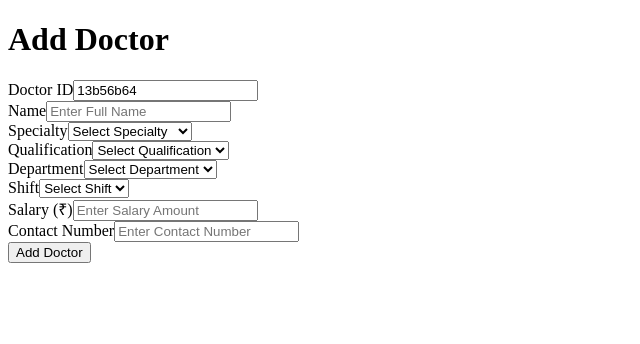
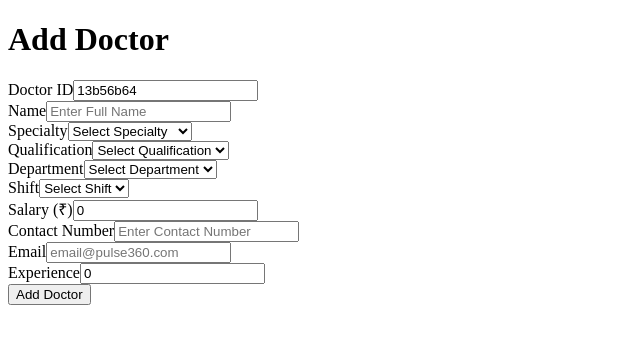
Before and after one commit to Satwik-Kar/HMS, a Next.js app in the folder hms-app/: page /home/admin/AddDoctor in a window 1280 px wide. Shown: the top 344 px of the page, without its empty margins (0-640 px from the left). Built offline with nearby package versions, Linux system fonts and the light colour scheme.

Commit message:
made certain errors fixed like contact and shift

```diff
--- a/hms-app/src/pages/home/admin/AddDoctor.jsx
+++ b/hms-app/src/pages/home/admin/AddDoctor.jsx
@@ -1,17 +1,20 @@
 import {useEffect, useState} from 'react';
 import {v4 as uuidv4} from 'uuid';
+import {toast, ToastContainer} from "react-toastify";
 
 export default function AddDoctor() {
     const [formData, setFormData] = useState({
         id: '', // Initially empty, will be autogenerated
         name: '',
         specialty: '',
-        experience: '',
+        experience: 0,
         qualification: '',
         department: '',
-        shift: '',
-        salary: '',
+        shift_: '',
+        salary: 0,
         contact: '',
+        email: '',
+        status: '',
     });
 
     useEffect(() => {
@@ -32,18 +35,107 @@ export default function AddDoctor() {
         setFormData({...formData, [name]: value});
     };
 
+    function performCheck(formData) {
+        let idx = 0
+        let idx_ = 9
+        let errors = []
+        const id = formData.id
+        const name = formData.name
+        const specialty = formData.specialty
+        const experience = formData.experience
+        const qualification = formData.qualification
+        const department = formData.department
+        const shift = formData.shift_
+        const salary = formData.salary
+        const contact = formData.contact
+        const email = formData.email
+        const status = formData.status
+        const phoneRegex = /^\+\d+/;
+        const emailRegex = /^[^\s@]+@[^\s@]+\.[^\s@]+$/;
+        if (name.length > 0) {
+            idx++
+        } else {
+            errors.push("name")
+        }
+        if (specialty.length > 0) {
+            idx++
+        } else {
+            errors.push("specialty")
+        }
+        if (parseInt(experience) > 0) {
+            idx++
+        } else {
+            errors.push("experience")
+        }
+        if (qualification.length > 0) {
+            idx++
+        } else {
+            errors.push("qualification")
+        }
+        if (department.length > 0) {
+            idx++
+        } else {
+            errors.push("department")
+        }
+        if (shift.length > 0) {
+            idx++
+        } else {
+            errors.push("shift")
+        }
+        if (parseInt(salary) > 0) {
+            idx++
+        } else {
+            errors.push("salary")
+        }
+        console.log(contact)
+        console.log(String(contact))
+        if (phoneRegex.test(contact)) {
+            idx++
+        } else {
+            errors.push("contact")
+        }
+        if (emailRegex.test(email)) {
+            idx++
+        } else {
+            errors.push("email")
+        }
+
+        if (idx === idx_ && errors.length === 0) {
+
+            return {success: true}
+        } else {
+            return {success: false, errors: errors}
+        }
+
+
+    }
+
     const handleSubmit = (e) => {
         e.preventDefault();
-        console.log('Doctor data:', formData);
-        alert('Doctor added successfully!');
-        // Perform API call or logic here
+        const check = performCheck(formData)
+        console.log(check)
+        if (check.success) {
+            formData.status = "Active"
+            console.log(formData.status)
+            toast("SUCCESS", {style: {backgroundColor: '#214a20', color: '#fff'}})
+            console.log(formData.status)
+
+
+        } else {
+            for (let i = 0; i < check.errors.length; i++) {
+
+                toast(check.errors[i], {style: {backgroundColor: '#FF4D4F', color: '#fff'}})
+
+            }
+        }
     };
+
 
     return (
         <div className="min-h-screen bg-gradient-to-r from-accent to-primary flex items-center justify-center">
             <div className="bg-white rounded-lg shadow-lg p-8 w-full max-w-2xl">
                 <h1 className="text-2xl font-bold mb-6 text-center text-gray-700">Add Doctor</h1>
-                <form onSubmit={handleSubmit} className="space-y-4">
+                <form onSubmit={handleSubmit} className="space-y-4" noValidate={true}>
                     <div className="grid grid-cols-1 md:grid-cols-2 gap-4">
                         {/* ID */}
                         <div>
@@ -147,9 +239,9 @@ export default function AddDoctor() {
                             Shift
                         </label>
                         <select
-                            name="shift"
+                            name="shift_"
                             id="shift"
-                            value={formData.shift}
+                            value={formData.shift_}
                             onChange={handleChange}
                             className="mt-1 w-full rounded-md border-gray-300 font-bold text-black shadow-sm focus:border-blue-500 focus:ring-blue-500"
                             required
@@ -192,6 +284,38 @@ export default function AddDoctor() {
                             required
                         />
                     </div>
+                    {/* email */}
+                    <div>
+                        <label htmlFor="email" className="block text-sm font-bold text-gray-600">
+                            Email
+                        </label>
+                        <input
+                            type="text"
+                            name="email"
+                            id="email"
+                            value={formData.email}
+                            onChange={handleChange}
+                            className="mt-1 w-full rounded-md border-gray-300 font-bold text-black shadow-sm focus:border-blue-500 focus:ring-blue-500"
+                            placeholder="email@pulse360.com"
+                            required
+                        />
+                    </div>
+                    {/* email */}
+                    <div>
+                        <label htmlFor="experience" className="block text-sm font-bold text-gray-600">
+                            Experience
+                        </label>
+                        <input
+                            type="number"
+                            name="experience"
+                            id="experience"
+                            value={formData.experience}
+                            onChange={handleChange}
+                            className="mt-1 w-full rounded-md border-gray-300 font-bold text-black shadow-sm focus:border-blue-500 focus:ring-blue-500"
+                            placeholder="Enter number of years"
+                            required
+                        />
+                    </div>
                     {/* Submit Button */}
                     <div className="text-center">
                         <button
@@ -203,6 +327,7 @@ export default function AddDoctor() {
                     </div>
                 </form>
             </div>
+            <ToastContainer/>
         </div>
     );
 }
```
